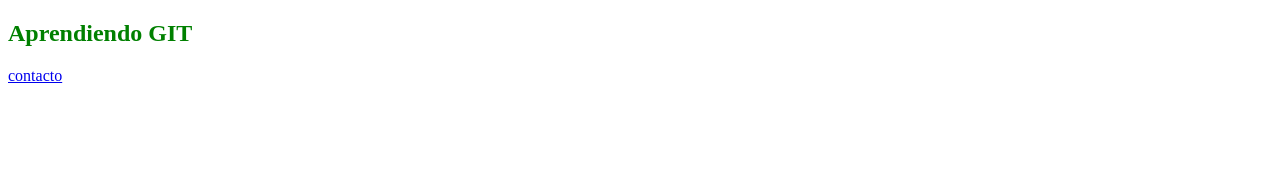
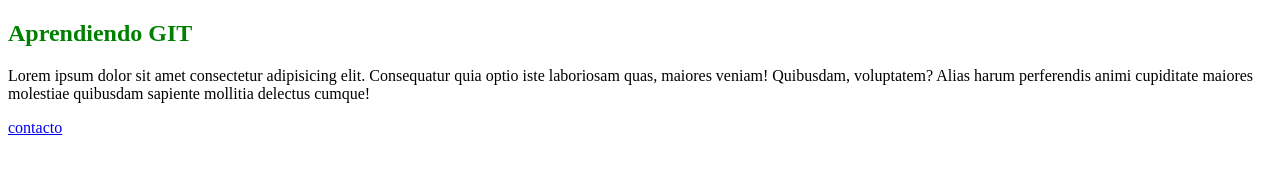
Before and after one commit to davidcatalan9/github36390, a plain HTML site: page index.html in a window 1280 px wide. Drawn offline with Linux system fonts and the light colour scheme.

Commit message:
cambio : agrego loremp

```diff
--- a/index.html
+++ b/index.html
@@ -11,6 +11,7 @@
     <main>
         <section>
             <h1>Aprendiendo GIT </h1>
+            <p>Lorem ipsum dolor sit amet consectetur adipisicing elit. Consequatur quia optio iste laboriosam quas, maiores veniam! Quibusdam, voluptatem? Alias harum perferendis animi cupiditate maiores molestiae quibusdam sapiente mollitia delectus cumque!</p>
             <a href="./pages/contact.html">contacto</a>
         </section>
     </main>
```
